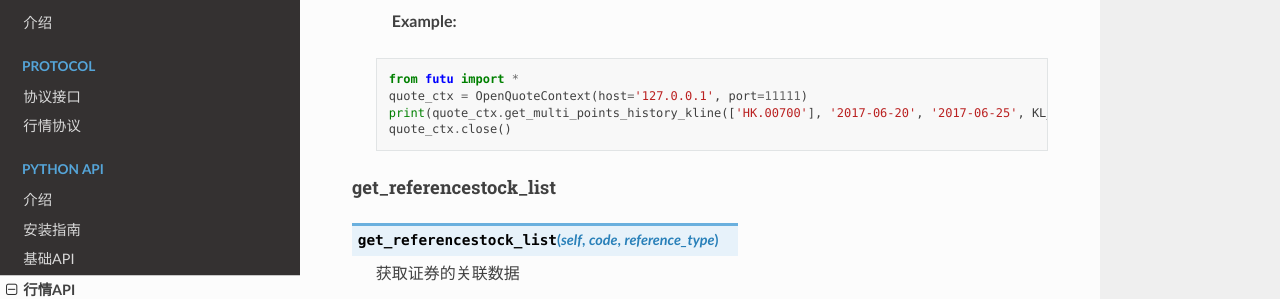
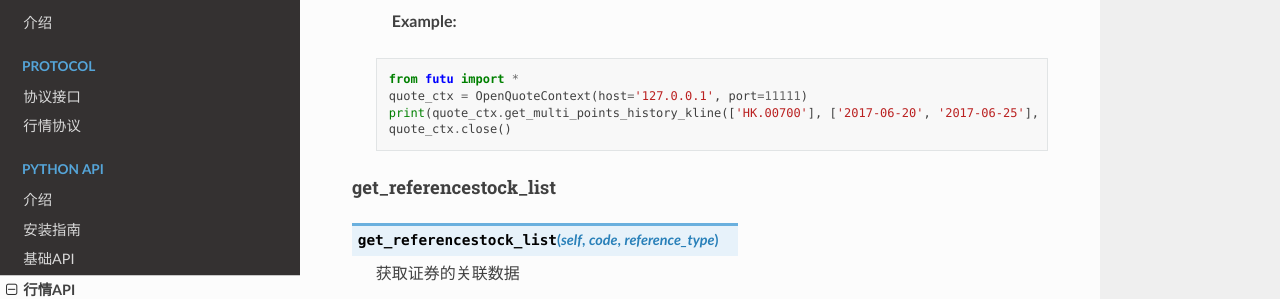
Before and after one commit to FutunnOpen/futu-api-doc, a Sphinx documentation site: the page built from doc_maker/source/api/Quote_API.rst, in a window 1280 px wide and 900 px high, scrolled down 20419 px. Shown: the part 154-453 px from the top of the window. Built offline with Sphinx 7.4.7 and the Read the Docs theme 2.0.0, drawn with Linux system fonts in a browser that asks for light colours; pages that are not in the unit, such as notebooks, are missing from menus.

Commit message:
fix 修复get_multi_points_history_kline的日期列表传入参数

```diff
--- a/doc_maker/source/api/Quote_API.rst
+++ b/doc_maker/source/api/Quote_API.rst
@@ -966,7 +966,7 @@ get_order_book
 
     from futu import *
     quote_ctx = OpenQuoteContext(host='127.0.0.1', port=11111)
-    print(quote_ctx.get_multi_points_history_kline(['HK.00700'], '2017-06-20', '2017-06-25', KL_FIELD.ALL, KLType.K_DAY, AuType.QFQ))
+    print(quote_ctx.get_multi_points_history_kline(['HK.00700'], ['2017-06-20', '2017-06-25'], KL_FIELD.ALL, KLType.K_DAY, AuType.QFQ))
     quote_ctx.close()
 
 
```
Also changed, not shown: 1 other file.
